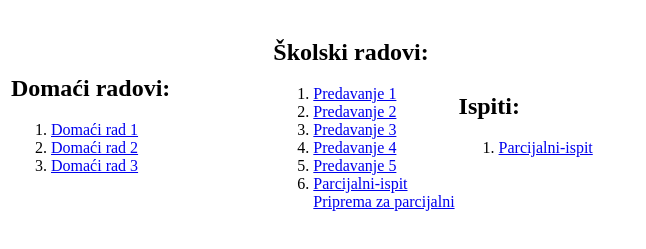
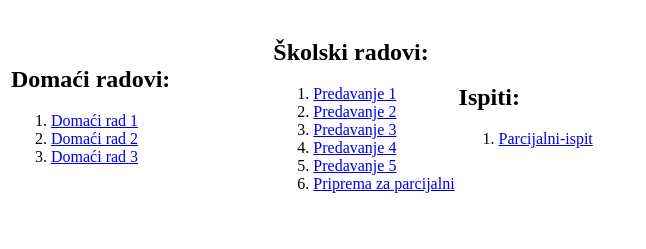
Before and after one commit to tinalina12/grupa3frontend, a plain HTML site: page index.html in a window 1280 px wide. Shown: the part 105-354 px from the top of the page, without its empty margins (0-646 px from the left). Drawn offline with Linux system fonts and the light colour scheme.

Commit message:
prepravak indexa

```diff
--- a/index.html
+++ b/index.html
@@ -27,7 +27,7 @@
             <li><a href="./pred3.html">Predavanje 3</a></li>
             <li><a href="./pred4.html">Predavanje 4</a></li>
             <li><a href="./pred5.html">Predavanje 5</a></li>
-            <li><a href="./Parcijalni-ispit.html">Parcijalni-ispit</a></li>
+            <li>
               <a href="./pripremaPArcijalni.html">Priprema za parcijalni</a>
             </li>
           </ol>
```
